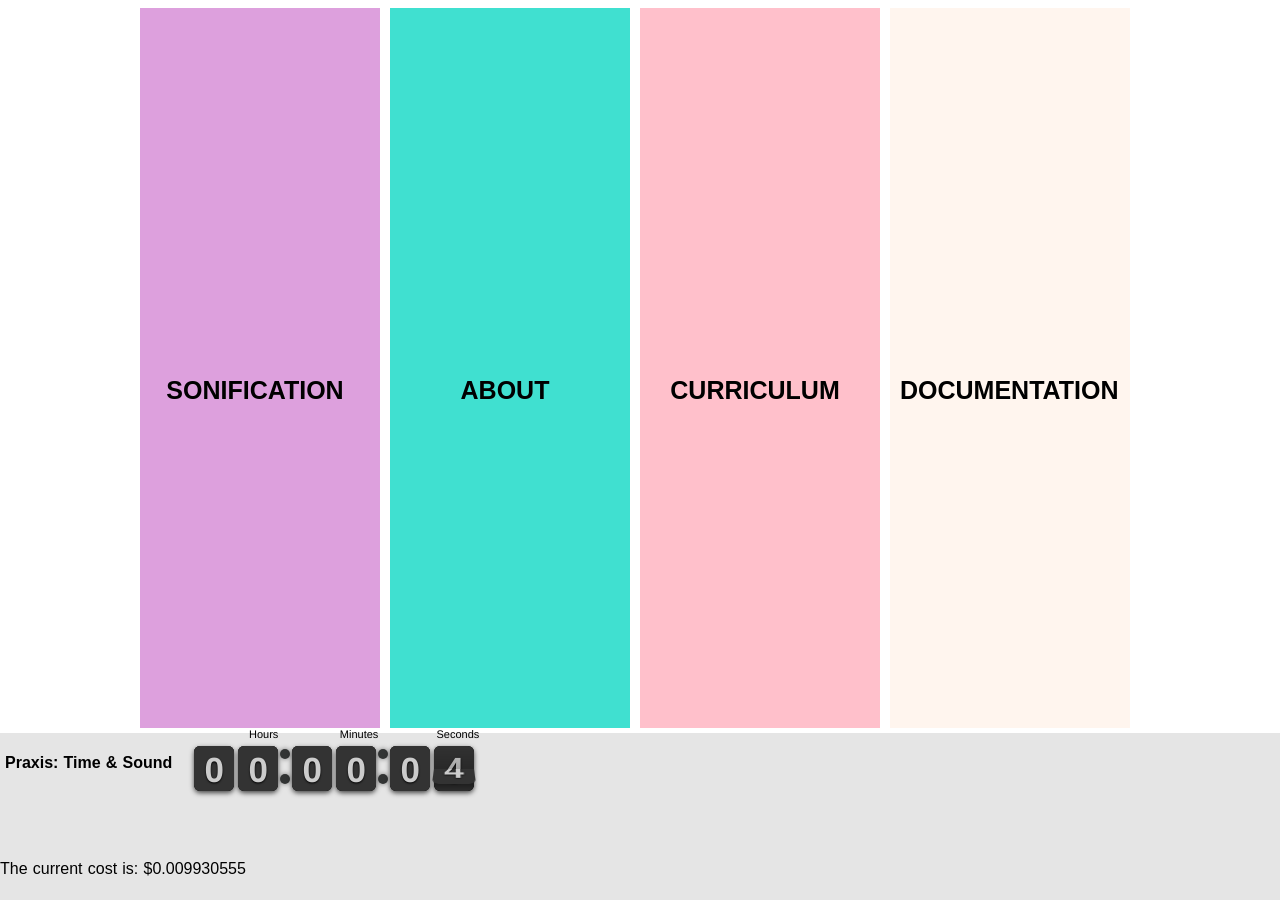
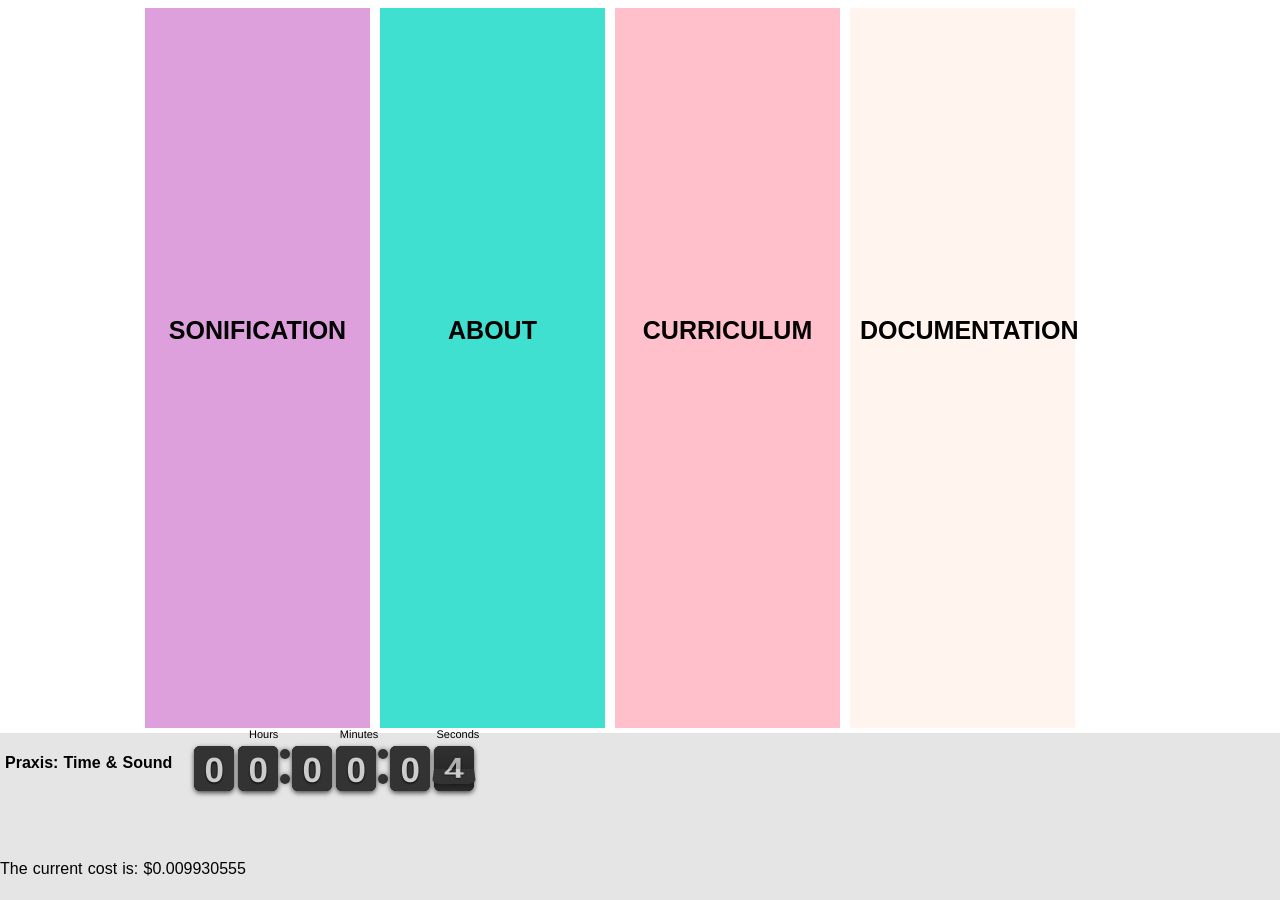
Before and after one commit to scholarslab/clockwork, a Jekyll site: the page built from index.html, in a window 1280 px wide. Built offline with Jekyll 4.4.1, drawn with Linux system fonts in a browser that asks for light colours; some web fonts are replaced.

Commit message:
made a whole bunch of changes in the css file fixing the formatting of the nav bar depending on the media query. Also updated the formatting of the main home page so it doesn't squish

```diff
--- a/css/main.css
+++ b/css/main.css
@@ -98,12 +98,13 @@ nav li a:hover:not(.active) {
 
 .sonificationpage nav li {
   float:left;
+  width: 130px;
 }
 
 .sonificationpage nav li a {
   display: block;
   text-align: center;
-  padding: 14px 16px;
+  padding: 14px 10px;
   text-decoration: none;
 }
 
@@ -122,12 +123,13 @@ nav li a:hover:not(.active) {
 
 .aboutpage nav li {
   float:left;
+  width: 130px;
 }
 
 .aboutpage nav li a {
   display: block;
   text-align: center;
-  padding: 14px 16px;
+  padding: 14px 10px;
   text-decoration: none;
 }
 
@@ -146,12 +148,13 @@ nav li a:hover:not(.active) {
 
 .curriculumpage nav li {
   float:left;
+  width: 130px;
 }
 
 .curriculumpage nav li a {
   display: block;
   text-align: center;
-  padding: 14px 16px;
+  padding: 14px 10px;
   text-decoration: none;
 }
 
@@ -184,6 +187,15 @@ nav li a:hover:not(.active) {
     background-color: rgba(0,0,0,.125);
   }
 
+  .sonificationpage nav li a {
+    text-align: left;
+  }
+  .aboutpage nav li a {
+    text-align: left;
+  }
+  .curriculumpage nav li a {
+    text-align: left;
+  }
   .home nav {
     position: inherit;
     height: inherit;
@@ -191,15 +203,16 @@ nav li a:hover:not(.active) {
     width: auto;
     margin-left: auto;
     margin-right: auto;
-    max-width: 1000px;
+    width: 1000px;
   }
 
 
   .home nav li {
     display: inline-block;
-    width: 24%;
+    width: 225px;
     float:left;
-    margin-right: 1%;
+    margin-left: .5%;
+    margin-right: .5%;
   }
 
   .home nav li:last-of-type {
@@ -209,11 +222,12 @@ nav li a:hover:not(.active) {
   .home nav li a {
     display: block;
     color: #000;
-    padding: 150% 20px 10px 10px;
+    padding: 300px 10px 400px 10px;
     font-size: 25px;
     text-align: center;
     text-decoration: none;
     height: 80vh;
+    min-width: 30px
     max-height: 800px;
     font-weight: bold;
     text-transform: uppercase;
```
